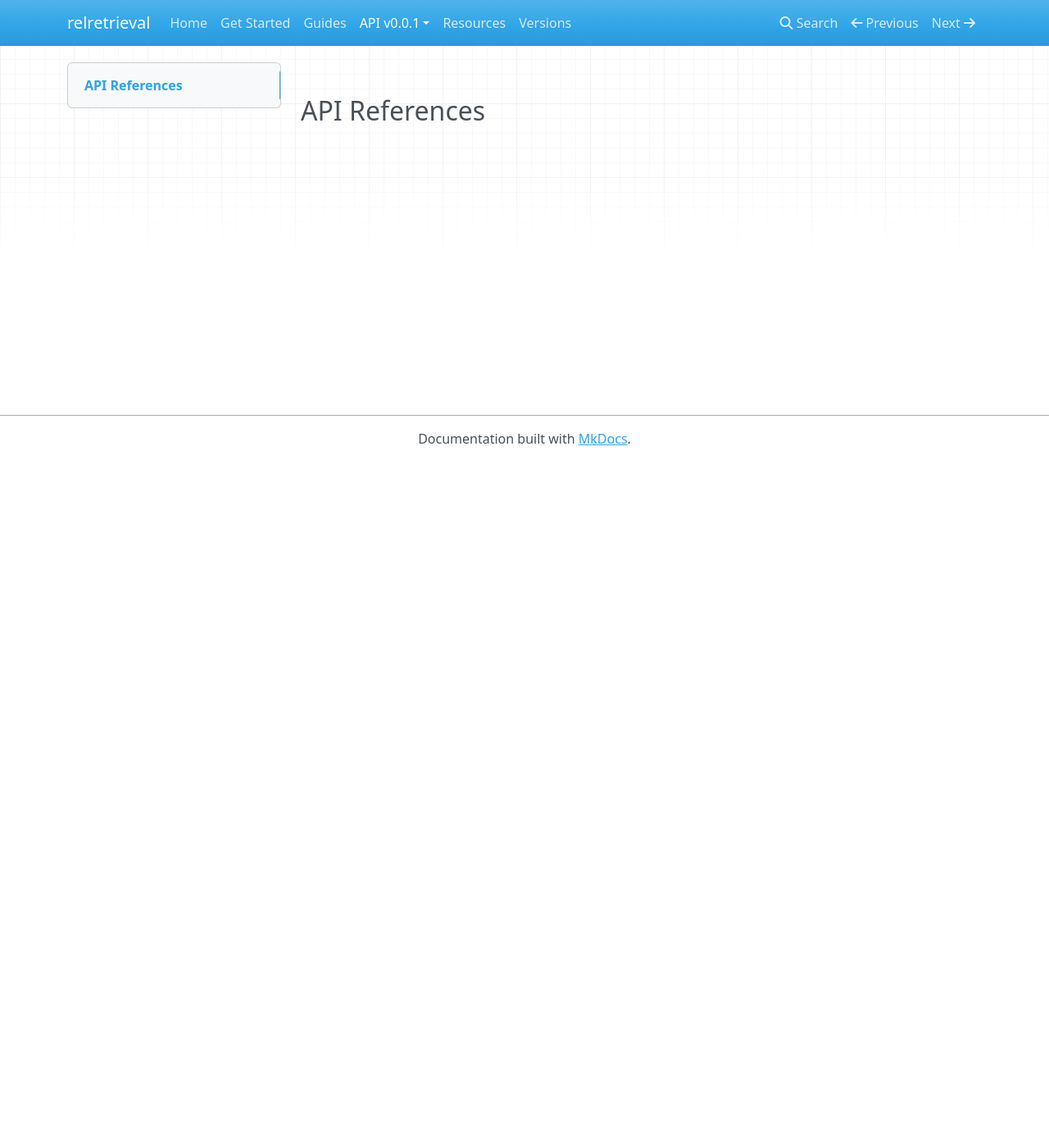
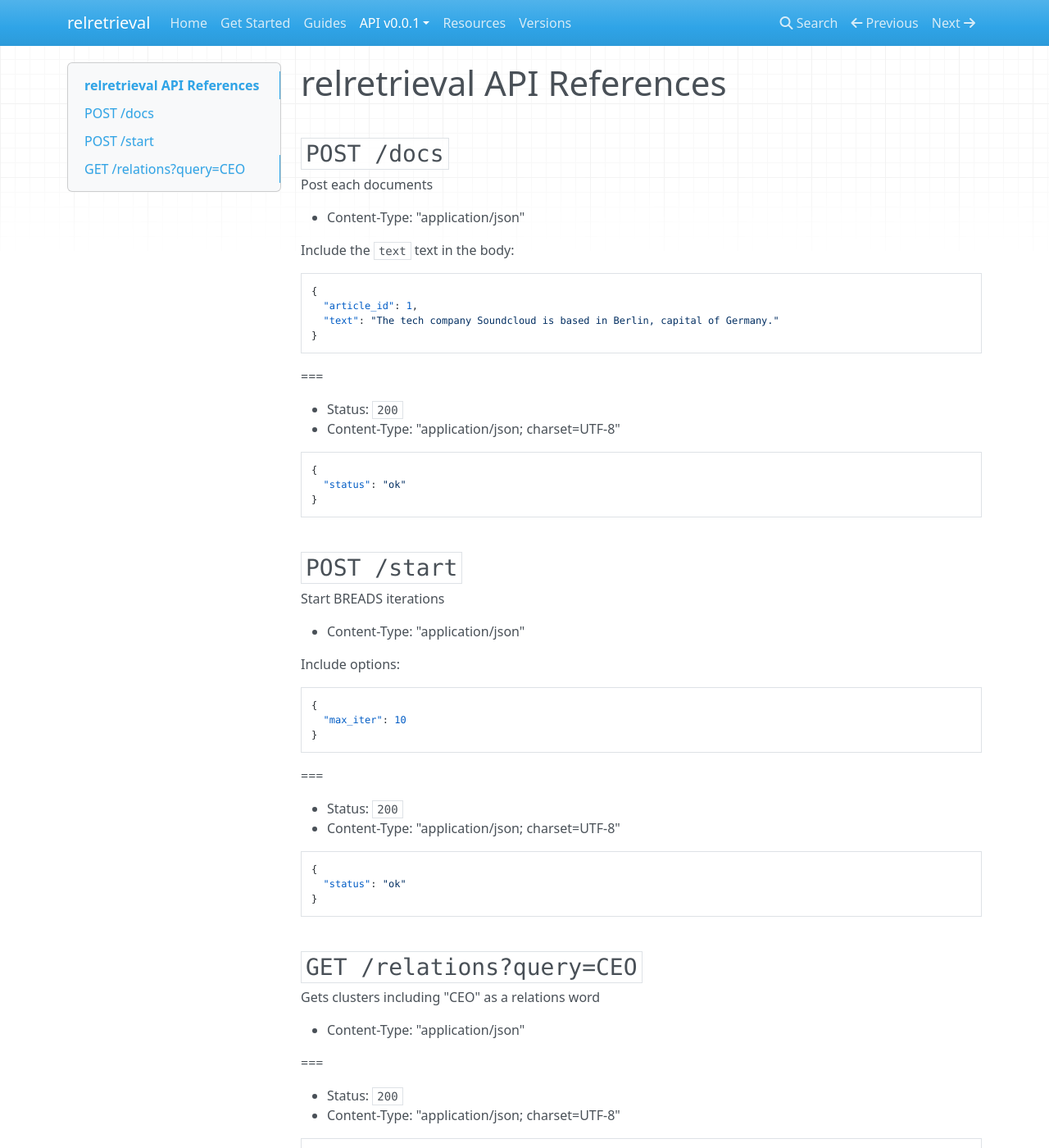
Before and after one commit to knowledge-retrieval/3r, an MkDocs documentation site: the page built from docs/api/v0.0.1.md, in a window 1280 px wide and 1400 px high. Shown: the whole window at 82% size. Built offline with MkDocs 1.6.1, drawn with Linux system fonts in a browser that asks for light colours; nearby versions of some CDN libraries; old or Windows-style settings are respelled for this version of MkDocs; some of the changed text lies outside the part shown.

Commit message:
公開ページを修正

````diff
--- a/docs/api/v0.0.1.md
+++ b/docs/api/v0.0.1.md
@@ -1 +1,85 @@
-## API References
+# relretrieval API References
+
+## `POST /docs`
+
+Post each documents
+
+* Content-Type: "application/json"
+
+Include the `text` text in the body:
+
+```
+{
+  "article_id": 1,
+  "text": "The tech company Soundcloud is based in Berlin, capital of Germany."
+}
+```
+
+===
+
+* Status: `200`
+* Content-Type: "application/json; charset=UTF-8"
+
+```json
+{
+  "status": "ok"
+}
+```
+
+## `POST /start`
+
+Start BREADS iterations
+
+* Content-Type: "application/json"
+
+Include options:
+
+```
+{
+  "max_iter": 10
+}
+```
+
+===
+
+* Status: `200`
+* Content-Type: "application/json; charset=UTF-8"
+
+```json
+{
+  "status": "ok"
+}
+```
+
+## `GET /relations?query=CEO`
+
+Gets clusters including "CEO" as a relations word
+
+* Content-Type: "application/json"
+
+===
+
+* Status: `200`
+* Content-Type: "application/json; charset=UTF-8"
+
+```json
+{
+  "clusters": [
+    {
+      "relations": [
+        {
+          "BEF": "",
+          "BET": "is CEO of",
+          "AFT": "",
+          "tuples": [
+            {
+              "first": "Larry Page",
+              "second": "Google"
+            }
+          ]
+        }
+      ]
+    }
+  ]
+}
+```
--- a/mkdocs.yml
+++ b/mkdocs.yml
@@ -4,7 +4,7 @@ pages:
     - Get Started: get_started.md
     - Guides: guides.md
     - API v0.0.1:
-      - '3R API 仕様': api/v0.0.1.md
+      - 'relretrieval API 仕様': api/v0.0.1.md
       - 'NER API 仕様': 'api/ner_api.md'
     - Resources: resources.md
     - Versions: versions.md
````
Also changed, not shown: docs/get_started.md (+49 -2 lines), docs/index.md (+5 -0 lines), docs/resources.md (+10 -2 lines), docs/versions.md (+1 -1 lines).
